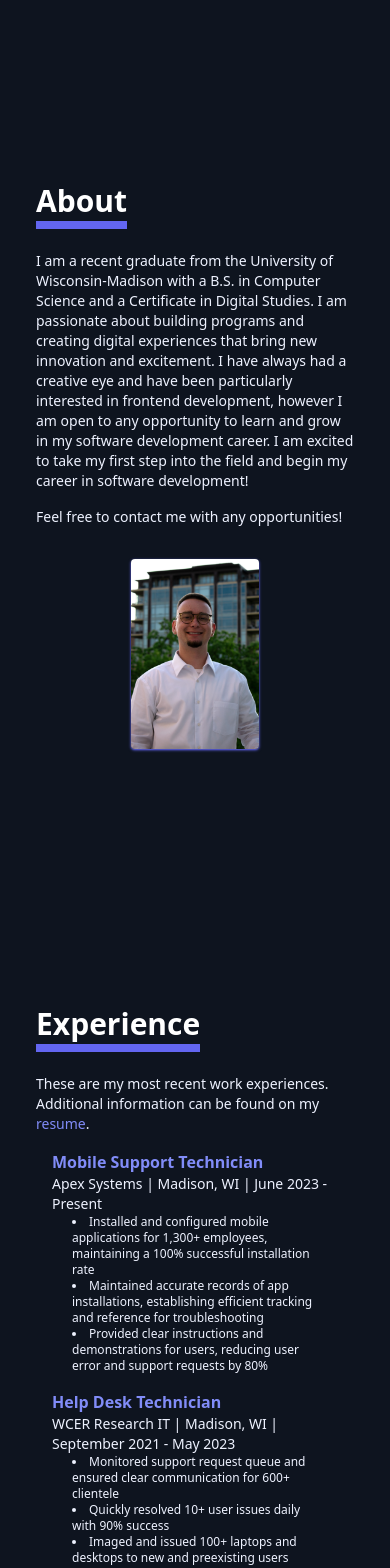
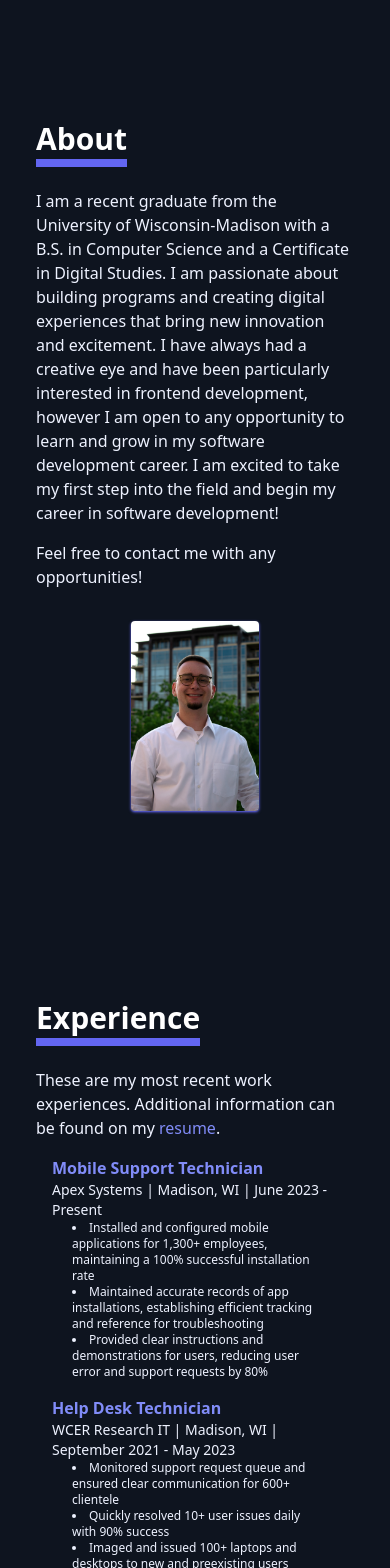
Before and after one commit to aarondudor/personal-portfolio, a React (Create React App) app: page / in a window 390 px wide. Shown: the part 800-2368 px from the top of the page. Built offline with nearby package versions, Linux system fonts and the light colour scheme.

Commit message:
Changed font sizes

```diff
--- a/src/components/About.jsx
+++ b/src/components/About.jsx
@@ -5,7 +5,7 @@ const About = () => {
   return (
     <div id="about" className="w-full h-screen bg-[#0e141f] text-indigo-50">
       <div className="flex flex-row gap-8 justify-center items-center w-full h-full px-9 mx-auto max-w-xl md:max-w-3xl xl:max-w-5xl">
-        <div className="flex flex-col items-start text-sm md:text-lg lg:text-xl">
+        <div className="flex flex-col items-start text-md md:text-lg lg:text-xl">
           <div>
             <p className="text-3xl md:text-4xl lg:text-5xl font-bold inline border-b-8 border-indigo-500 text-white">
               About
--- a/src/components/Experience.jsx
+++ b/src/components/Experience.jsx
@@ -15,7 +15,7 @@ const Experience = () => {
           <p className="text-3xl md:text-4xl lg:text-5xl font-bold inline border-b-8 border-indigo-500 text-white">
             Experience
           </p>
-          <p className="pt-8 text-sm md:text-lg lg:text-xl w-full">
+          <p className="pt-8 text-md md:text-lg lg:text-xl w-full">
             These are my most recent work experiences. Additional information
             can be found on my{" "}
             <a
--- a/src/components/Projects.jsx
+++ b/src/components/Projects.jsx
@@ -10,7 +10,7 @@ const Projects = () => {
           <p className="text-3xl md:text-4xl lg:text-5xl font-bold inline border-b-8 border-indigo-500 text-white">
             Projects
           </p>
-          <p className="pt-8 pb-6 text-sm md:text-lg lg:text-xl w-full">
+          <p className="pt-8 pb-6 text-md md:text-lg lg:text-xl w-full">
             These are a few notable projects that I have worked on. Hover over
             the images to view the demo or code behind the projects.
           </p>
--- a/src/components/Skills.jsx
+++ b/src/components/Skills.jsx
@@ -19,7 +19,7 @@ const Skills = () => {
           <p className="text-3xl md:text-4xl lg:text-5xl font-bold inline border-b-8 border-indigo-500 text-white">
             Skills
           </p>
-          <p className="pt-8 pb-6 text-sm md:text-lg lg:text-xl w-full">
+          <p className="pt-8 pb-4 text-md md:text-lg lg:text-xl w-full">
             These are technologies that I currently work with and have used in
             the past.
           </p>
```
